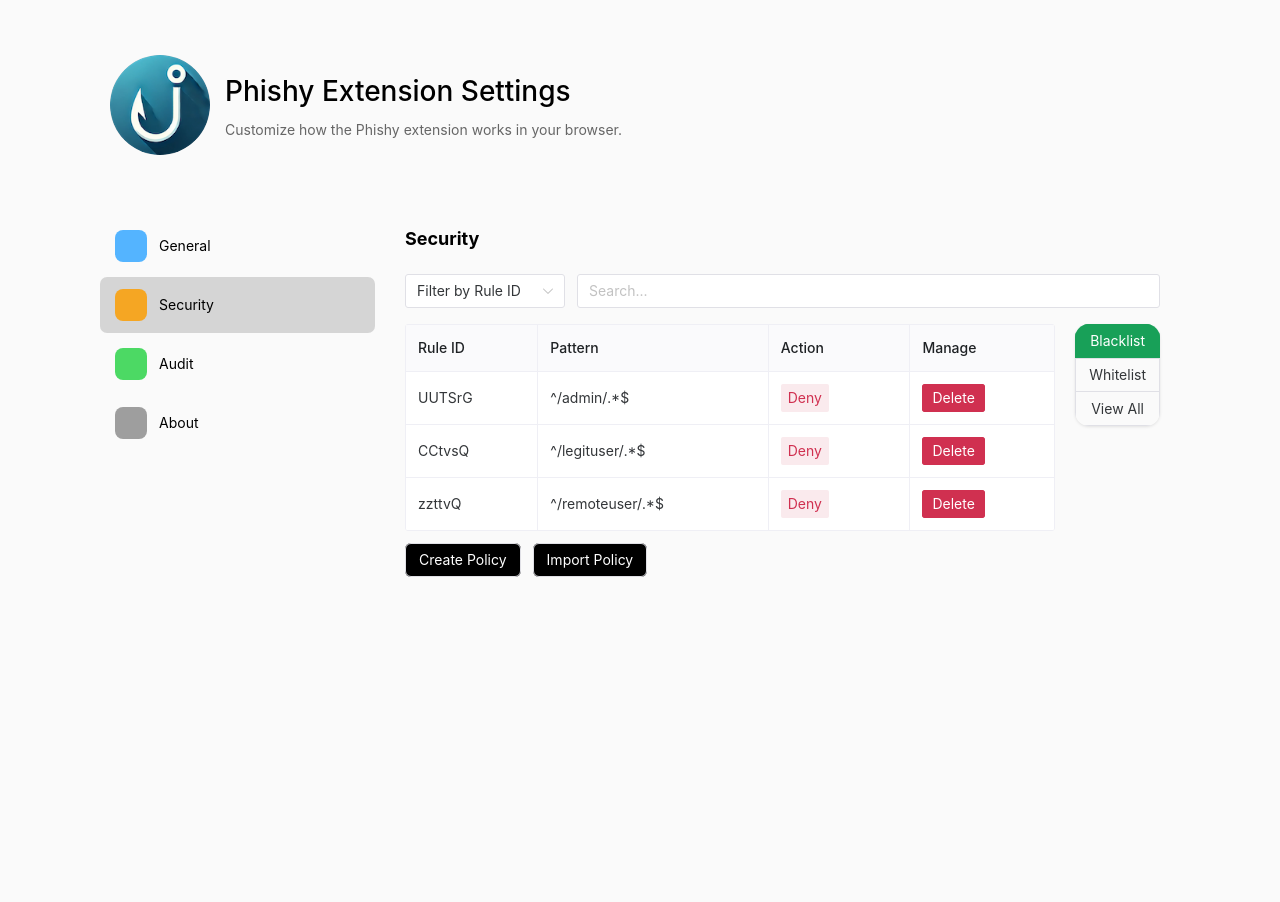
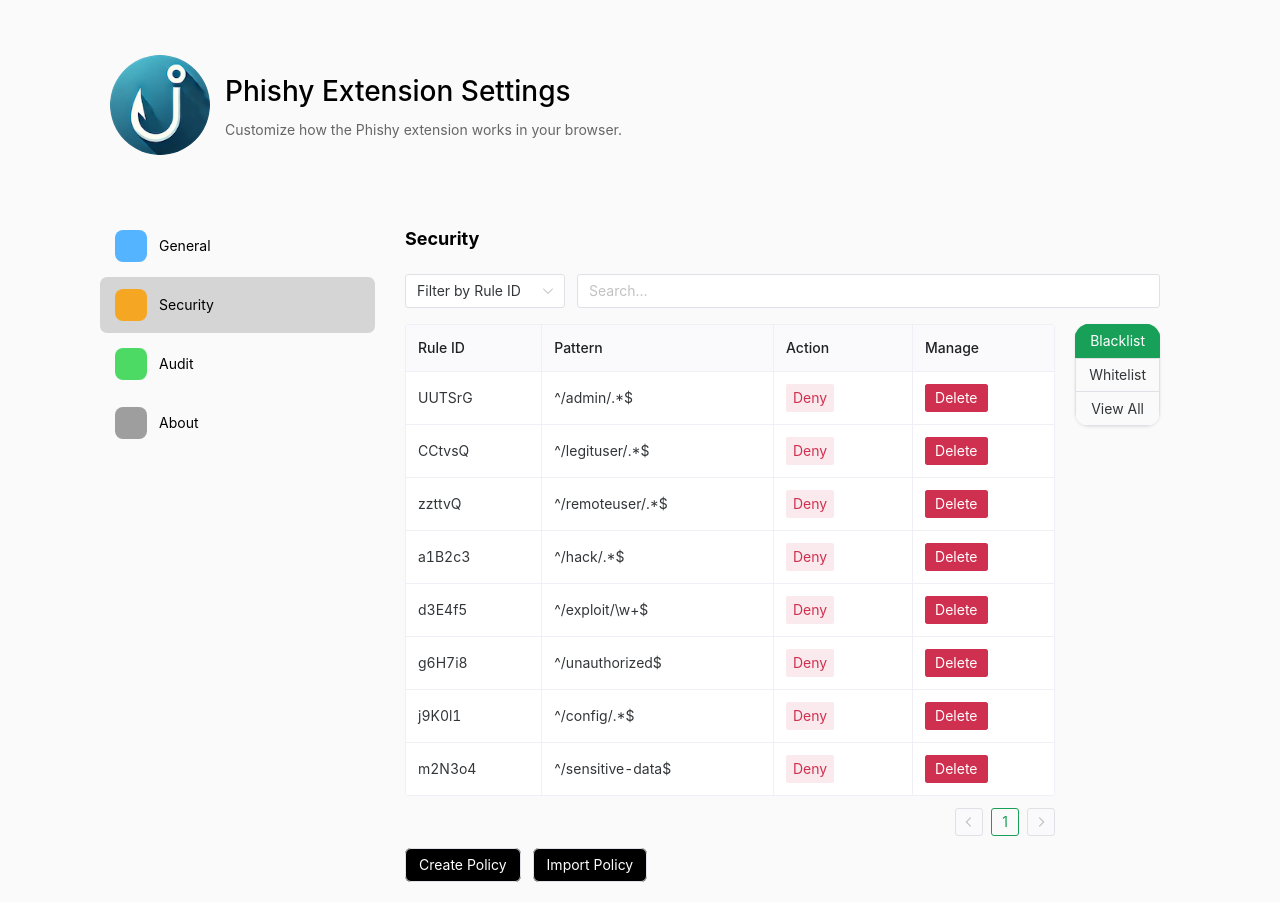
Before and after one commit to NianwenDan/Phishy-Frontend, a Vue app: page / in a window 1280 px wide. Both pictures are taken after a click on the element "Security". Before the commit the page ends 835 px from the top, so only its background shows below. Built offline with nearby package versions, Linux system fonts and the light colour scheme; some icons are missing.

Commit message:
Add policies limit on each page

```diff
--- a/src/components/SettingMainContents/Security.vue
+++ b/src/components/SettingMainContents/Security.vue
@@ -82,11 +82,21 @@ export default {
       blacklistData: [ // temp data for bl
         { ruleId: "UUTSrG", pattern: "^/admin/.*$", action: ["Deny"] },
         { ruleId: "CCtvsQ", pattern: "^/legituser/.*$", action: ["Deny"] },
-        { ruleId: "zzttvQ", pattern: "^/remoteuser/.*$", action: ["Deny"] }
+        { ruleId: "zzttvQ", pattern: "^/remoteuser/.*$", action: ["Deny"] },
+        { ruleId: "a1B2c3", pattern: "^/hack/.*$", action: ["Deny"] },
+        { ruleId: "d3E4f5", pattern: "^/exploit/\\w+$", action: ["Deny"] },
+        { ruleId: "g6H7i8", pattern: "^/unauthorized$", action: ["Deny"] },
+        { ruleId: "j9K0l1", pattern: "^/config/.*$", action: ["Deny"] },
+        { ruleId: "m2N3o4", pattern: "^/sensitive-data$", action: ["Deny"] }
       ],
       whitelistData: [ // temp data for wl
         { ruleId: "6DGfqP", pattern: "^/api/v1/users/\\d+$", action: ["Allow"]},
-        { ruleId: "o1hvSr", pattern: "^/products/(\\d+|new)$", action: ["Allow"]}
+        { ruleId: "o1hvSr", pattern: "^/products/(\\d+|new)$", action: ["Allow"]},
+        { ruleId: "p5Q6r7", pattern: "^/user/profile/\\d+$", action: ["Allow"] },
+        { ruleId: "s8T9u0", pattern: "^/dashboard$", action: ["Allow"] },
+        { ruleId: "v1W2x3", pattern: "^/support/.*$", action: ["Allow"] },
+        { ruleId: "y4Z5a6", pattern: "^/settings$", action: ["Allow"] },
+        { ruleId: "b7C8d9", pattern: "^/public/.*$", action: ["Allow"] }
       ]
     };
   },
@@ -202,6 +212,7 @@ export default {
       :single-line="false"
       :columns="tableColumns"
       :data="filteredData"
+      :pagination="{ pageSize: 10 }"
   />
     <!-- Button group: Right side of the table -->
     <n-button-group vertical style="border-radius: 14px; overflow: hidden; box-shadow: 0 1px 3px rgba(0,0,0,0.1);">
```
